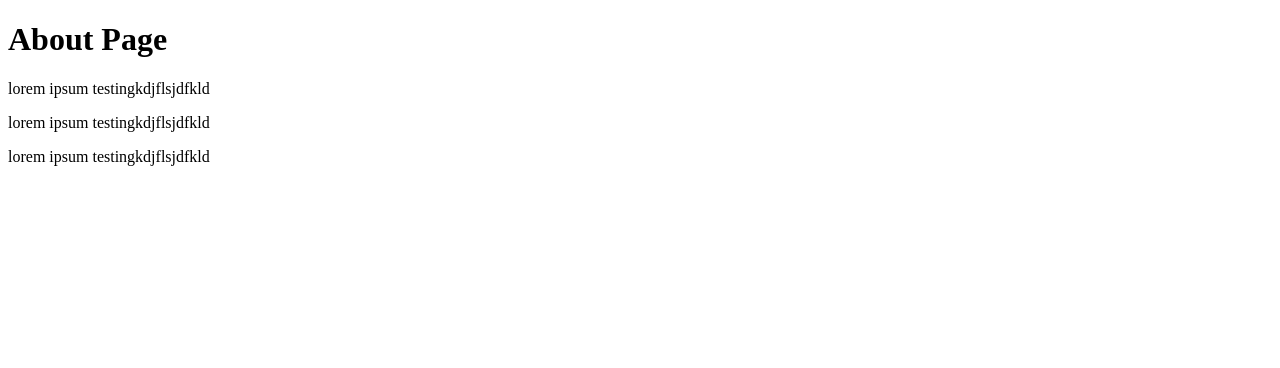
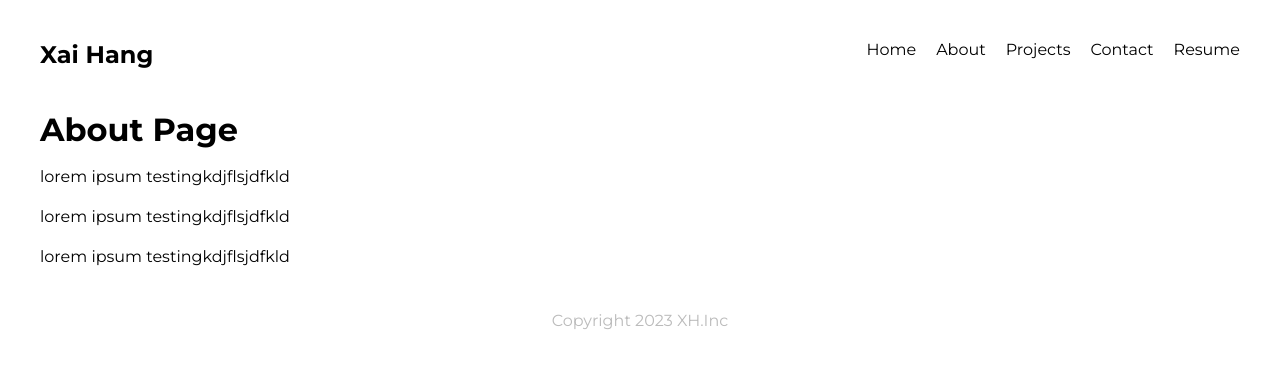
Before and after one commit to xaihang/gatsby-intro, a Gatsby site: page /about in a window 1280 px wide. Built offline with nearby package versions, Linux system fonts and the light colour scheme; Gatsby itself is replaced by a stand-in of ours.

Commit message:
styles for home and projects

```diff
--- a/src/components/Layout.js
+++ b/src/components/Layout.jsx
@@ -1,5 +1,6 @@
 import React from 'react'
 import Navbar from './Navbar'
+import '../styles/global.css'
 
 export default function Layout({children}) {
   return (
--- a/src/pages/about.js
+++ b/src/pages/about.jsx
@@ -1,13 +1,15 @@
-import React from 'react'
+import React from "react";
+import Layout from "../components/Layout";
 
 export default function about() {
   return (
-    <div>
+    <Layout>
+      <div>
         <h1>About Page</h1>
         <p>lorem ipsum testingkdjflsjdfkld</p>
         <p>lorem ipsum testingkdjflsjdfkld</p>
         <p>lorem ipsum testingkdjflsjdfkld</p>
-    </div>
-
-  )
+      </div>
+    </Layout>
+  );
 }
--- /dev/null
+++ b/src/styles/global.css
@@ -0,0 +1,47 @@
+@import url('https://fonts.googleapis.com/css2?family=Montserrat:wght@300;400;500;700&display=swap');
+
+* {
+  margin: 0;
+  padding: 0;
+  text-decoration: none;
+  font-family: "Montserrat";
+  color: black;
+}
+html, body {
+  min-height: 100%;
+}
+
+p {
+  margin: 16px auto;
+  line-height: 1.5em;
+}
+
+/* layout & nav */
+.layout {
+  max-width: 1200px;
+  margin: 0 auto;
+}
+nav {
+  display: grid;
+  grid-template-columns: 1fr 1fr;
+  margin: 40px auto;
+}
+nav .links {
+  display: inline-block;
+  text-align: right;
+}
+nav a {
+  display: inline-block;
+  margin-left: 20px;
+  font-weight: 400;
+  padding-bottom: 8px;
+  border-bottom: 3px solid transparent;
+}
+nav a:hover {
+  border-color: black;
+}
+footer p{
+  text-align: center;
+  color: #bbb;
+  margin: 40px auto;
+}
```
Also changed, not shown: src/pages/404.js (deleted, +0 -11 lines), src/pages/404.jsx (added, +13 -0 lines), src/pages/contact.js (deleted, +0 -7 lines), src/pages/contact.jsx (added, +10 -0 lines), src/pages/index.jsx (renamed from src/pages/index.js, +6 -2 lines), src/pages/projects/index.js (deleted, +0 -10 lines), src/pages/projects/index.jsx (added, +14 -0 lines), src/pages/resume.js (deleted, +0 -7 lines), src/pages/resume.jsx (added, +10 -0 lines), src/styles/home.css (added, +22 -0 lines), src/styles/projects.css (added, +11 -0 lines), src/components/Navbar.jsx (renamed from src/components/Navbar.js).
